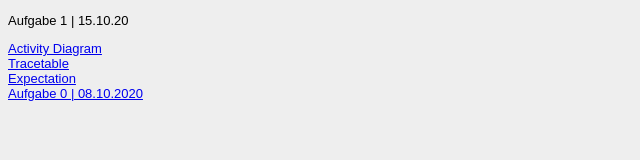
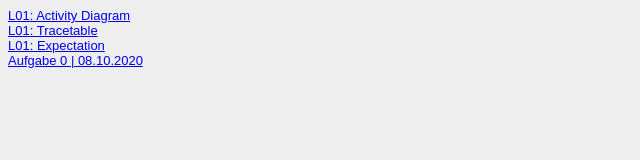
Before and after one commit to manzijes/EIA2-WiSe20-21, a plain HTML site: page Steckbrief/steckbrief.htm in a window 1280 px wide. Shown: the whole page, without its empty margins (0-640 px from the left). Drawn offline with Linux system fonts and the light colour scheme.

Commit message:
Update steckbrief.htm

```diff
--- a/Steckbrief/steckbrief.htm
+++ b/Steckbrief/steckbrief.htm
@@ -14,10 +14,9 @@ body {
 </head>
 <body>
 	<!-- Hier die Links zu den gelösten Aufgaben einstellen, aktuelle oben, alte stehen lassen! Format: Aufgabenbezeichnung, Datum -->
-	<p>Aufgabe 1 | 15.10.20</p>
-	<a href="https://manzijes.github.io/EIA2-WiSe20-21/Aufgabe1/task01_activity.html" target="_blank" >Activity Diagram</a> <br>
-	<a href="https://manzijes.github.io/EIA2-WiSe20-21/Aufgabe1/task01_tracetable.html" target="_blank" >Tracetable</a> <br>
-	<a href="https://manzijes.github.io/EIA2-WiSe20-21/Aufgabe1/task01_expectation.html" target="_blank" >Expectation</a> <br>
+	<a href="https://manzijes.github.io/EIA2-WiSe20-21/Aufgabe1/task01_activity.html" target="_blank" >L01: Activity Diagram</a> <br>
+	<a href="https://manzijes.github.io/EIA2-WiSe20-21/Aufgabe1/task01_tracetable.html" target="_blank" >L01: Tracetable</a> <br>
+	<a href="https://manzijes.github.io/EIA2-WiSe20-21/Aufgabe1/task01_expectation.html" target="_blank" >L01: Expectation</a> <br>
 	<a href="https://manzijes.github.io/EIA2-WiSe20-21/Aufgabe0/welcome.html" target="_blank" >Aufgabe 0 | 08.10.2020</a> <br>
 </body>
 </html>
```
